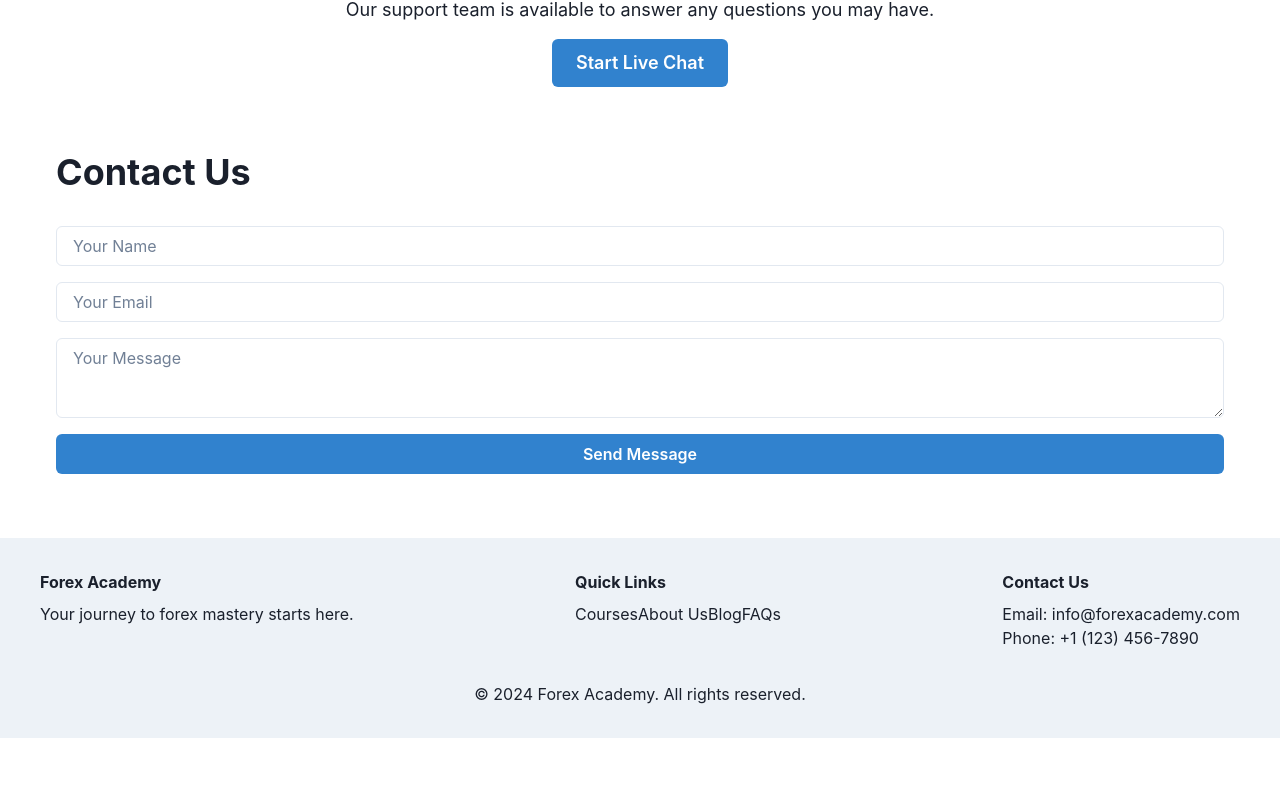
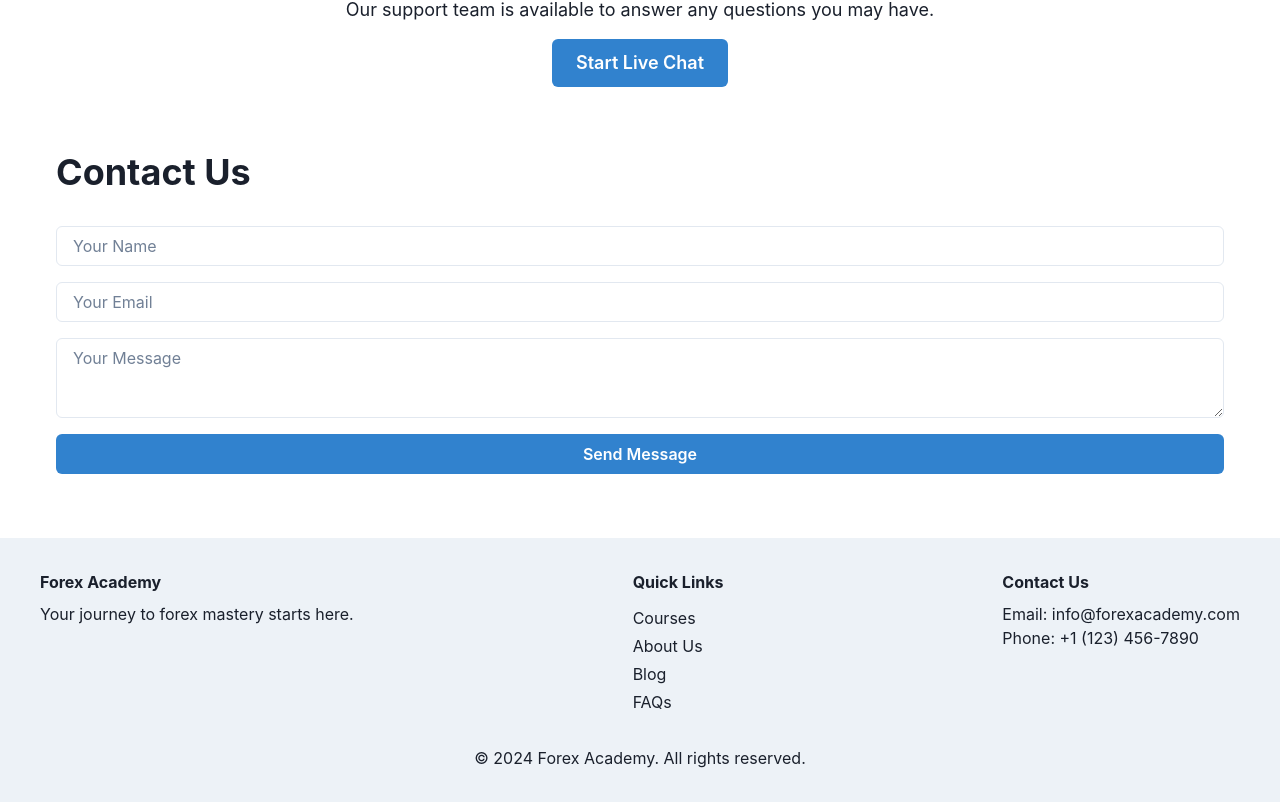
Before and after one commit to YongoDavid/FX_ac, a React (Create React App) app: page /faqs in a window 1280 px wide. Shown: the part 564-1366 px from the top of the page. Before the commit the page ends 1302 px from the top, so only its background shows below. Built offline with nearby package versions, Linux system fonts and the light colour scheme.

Commit message:
Footer , About abd Blogs UI update

```diff
--- a/src/components/Footer.js
+++ b/src/components/Footer.js
@@ -12,11 +12,13 @@ function Footer() {
           <Text>Your journey to forex mastery starts here.</Text>
         </Box>
         <Box mb={4}>
-          <Text fontWeight="bold" mb={2}>Quick Links</Text>
-          <Link as={RouterLink} to="/courses" d="block">Courses</Link>
-          <Link as={RouterLink} to="/about" d="block">About Us</Link>
-          <Link as={RouterLink} to="/blog" d="block">Blog</Link>
-          <Link as={RouterLink} to="/faqs" d="block">FAQs</Link>
+          <Flex direction="column" gap={1}>
+            <Text fontWeight="bold" mb={2}>Quick Links</Text>
+            <Link as={RouterLink} to="/courses" d="block">Courses</Link>
+            <Link as={RouterLink} to="/about" d="block">About Us</Link>
+            <Link as={RouterLink} to="/blog" d="block">Blog</Link>
+            <Link as={RouterLink} to="/faqs" d="block">FAQs</Link>
+          </Flex>
         </Box>
         <Box mb={4}>
           <Text fontWeight="bold" mb={2}>Contact Us</Text>
--- a/src/pages/Blog.js
+++ b/src/pages/Blog.js
@@ -79,7 +79,7 @@ function Blog() {
           </SimpleGrid>
         </Box>
 
-        {/* Forex Glossary */}
+        {/* Forex Glossary
         <Box>
           <Heading as="h2" size="xl" mb={8}>
             Forex Glossary
@@ -88,7 +88,7 @@ function Blog() {
             New to forex trading? Our comprehensive glossary explains key terms and concepts to help you navigate the world of foreign exchange.
           </Text>
           <Button colorScheme="blue">View Glossary</Button>
-        </Box>
+        </Box> */}
       </Container>
     </Box>
   );
```
Also changed, not shown: src/pages/About.js (line endings or trailing spaces).
